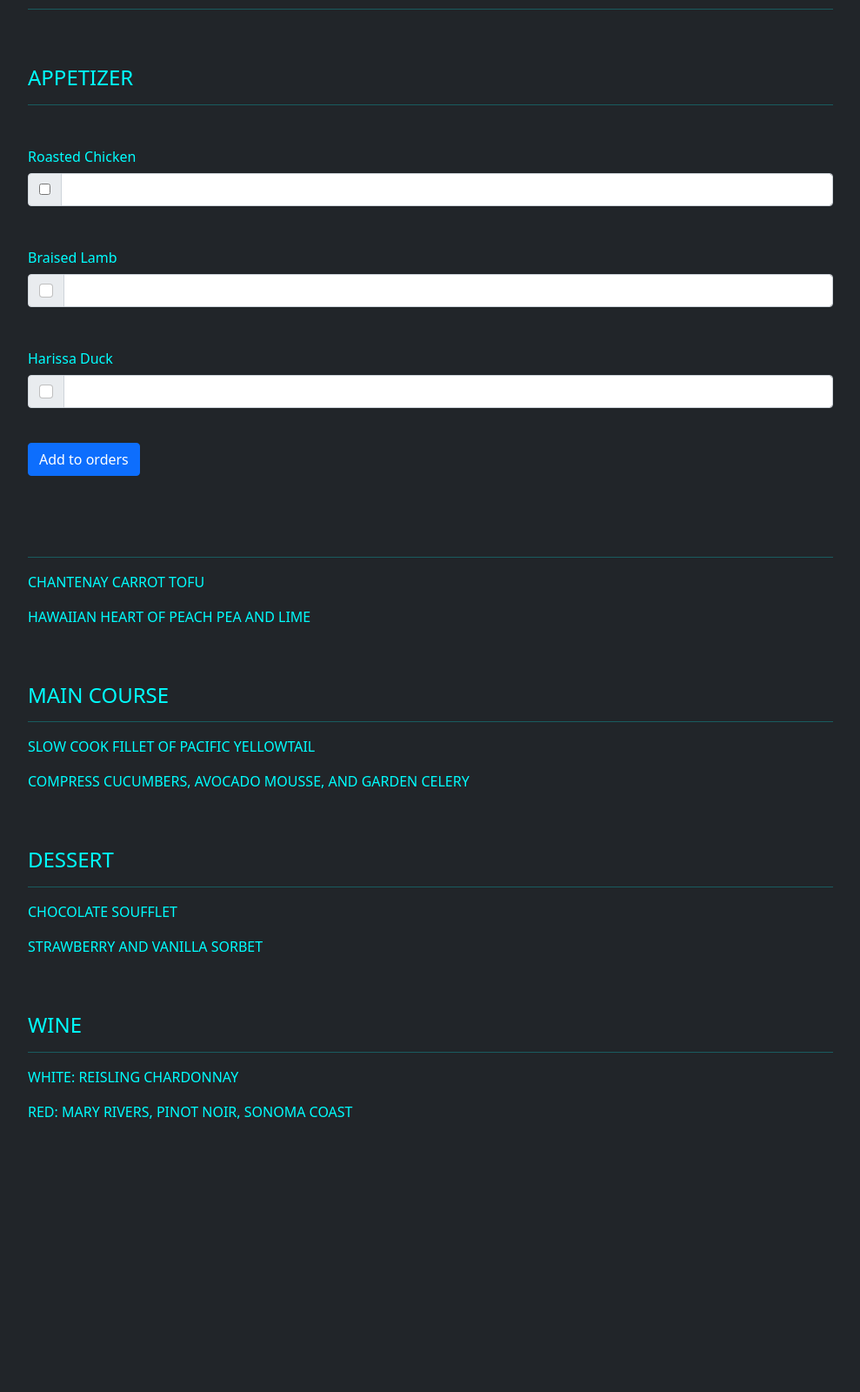
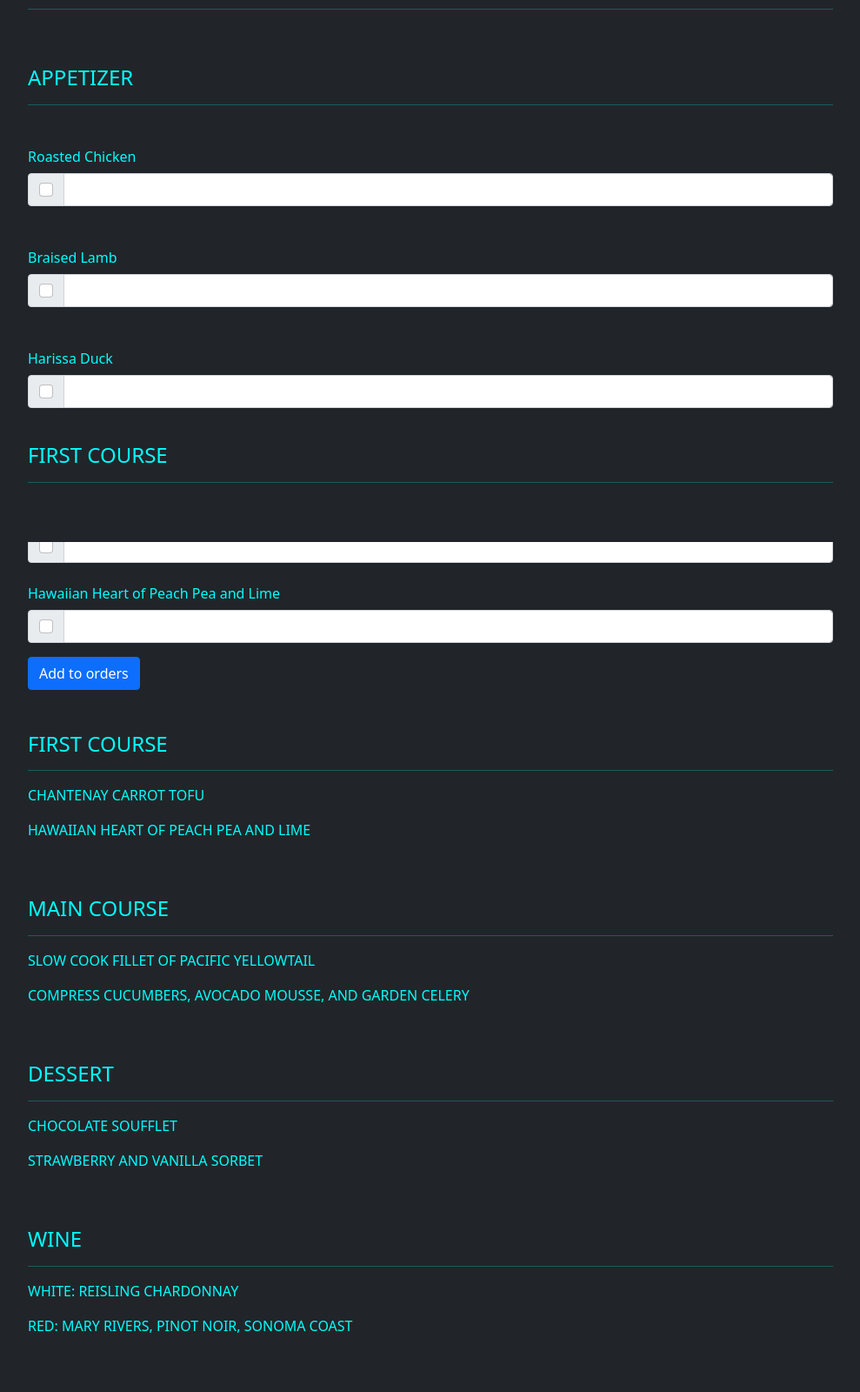
Before and after one commit to 205101-retr0/Restautrant-Management-Sys, a Flask app: page /menu in a window 1280 px wide. Shown: the part 177-1777 px from the top of the page at 87% size, without its empty margins (145-1134 px from the left). Before the commit the page ends 1463 px from the top, so only its background shows below. Run offline with Flask 2, Linux system fonts and the light colour scheme.

Commit message:
added First orders to the form

```diff
--- a/templates/menu.html
+++ b/templates/menu.html
@@ -25,7 +25,7 @@
                 <label class="col-form-label">Roasted Chicken</label>
                 <div class="input-group mb-3">
                     <div class="input-group-text">
-                        <input class="form-check-input-sm" type="checkbox" name="items" value="roast_chicken">
+                        <input class="form-check-input mt-0" type="checkbox" name="items" value="roast_chicken">
                     </div>
                     <input type="number" class="form-control" name="item-quantity">
                 </div>
@@ -33,23 +33,35 @@
                 <label class="col-form-label">Braised Lamb</label>
                 <div class="input-group mb-3">
                     <div class="input-group-text">
-                        <input class="form-check-input mt-0" type="checkbox" name="items" value="braised_lamb"
-                            aria-label="Checkbox for following text input">
+                        <input class="form-check-input mt-0" type="checkbox" name="items" value="braised_lamb">
                     </div>
-                    <input type="number" class="form-control w-50" name="item-quantity"
-                        aria-label="Text input with checkbox">
+                    <input type="number" class="form-control w-20" name="item-quantity">
                 </div>
                 <br>
                 <label class="col-form-label">Harissa Duck</label>
                 <div class="input-group mb-3">
                     <div class="input-group-text">
-                        <input class="form-check-input mt-0" type="checkbox" name="items" value="harissa_duck"
-                            aria-label="Checkbox for following text input">
+                        <input class="form-check-input mt-0" type="checkbox" name="items" value="harissa_duck">
                     </div>
-                    <input type="number" class="form-control w-50" name="item-quantity"
-                        aria-label="Text input with checkbox">
+                    <input type="number" class="form-control w-20" name="item-quantity">
                 </div>
                 <br>
+                <h4 class="quicksand-font text-uppercase">First Course</h4>
+                <hr>
+                <label class="col-form-label">Chantenay Carrot Tofu</label>
+                <div class="input-group mb-3">
+                    <div class="input-group-text">
+                        <input class="form-check-input mt-0" type="checkbox" name="items" value="Tofu">
+                    </div>
+                    <input type="number" class="form-control w-20" name="item-quantity">
+                </div>
+                <label class="col-form-label">Hawaiian Heart of Peach Pea and Lime</label>
+                <div class="input-group mb-3">
+                    <div class="input-group-text">
+                        <input class="form-check-input mt-0" type="checkbox" name="items" value="harissa_duck">
+                    </div>
+                    <input type="number" class="form-control w-20" name="item-quantity">
+                </div>
                 <button type="submit" class="btn btn-primary">Add to orders</button>
             </form>
         </div>
```
